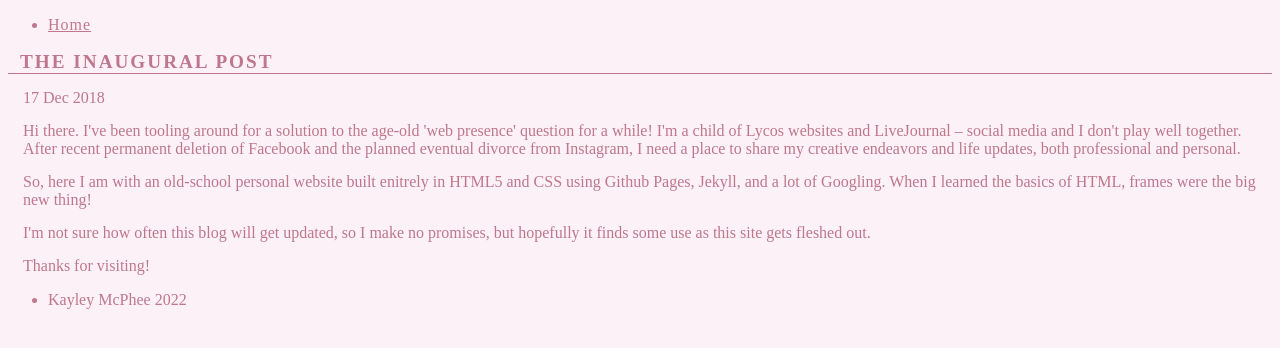
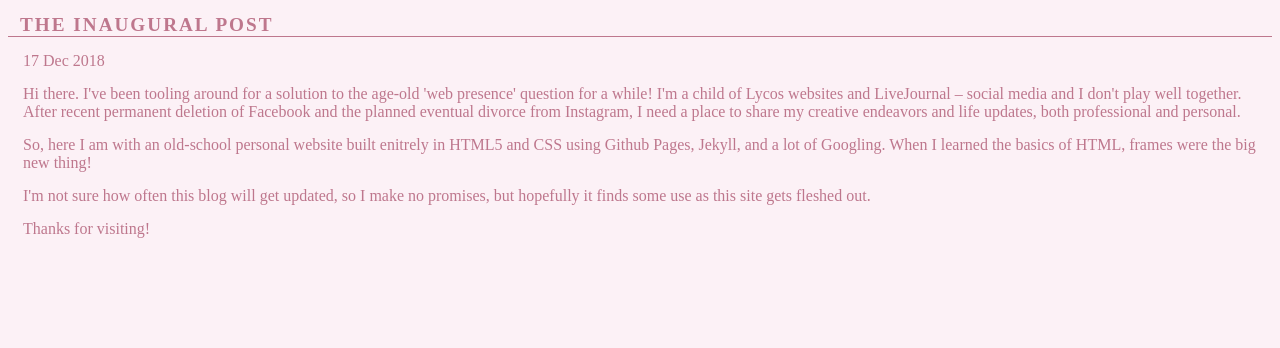
Before and after one commit to kayleymcphee/kayleymcphee.github.io, a Jekyll site: the page built from _posts/2018-12-17-inaugural-post.md, in a window 1280 px wide. Shown: the top 348 px of the page. Built offline with Jekyll 4.4.1, drawn with Linux system fonts in a browser that asks for light colours; some web fonts are replaced.

Commit message:
Update funsite.html

```diff
--- a/_layouts/funsite.html
+++ b/_layouts/funsite.html
@@ -9,20 +9,8 @@
 
 </head>
 <body>
-		<nav>
-    		<ul>
-			<li><a href="https://kayleymcphee.com/index.html">Home</a></li>
-    		</ul>
-		</nav>
-		<div class="container">
 
       {{ content }}
 
-    </div><!-- /.container -->
-		<footer>
-    		<ul>
-        		<li>Kayley McPhee 2022</li>
-		</ul>
-		</footer>
 	</body>
 </html>
```
